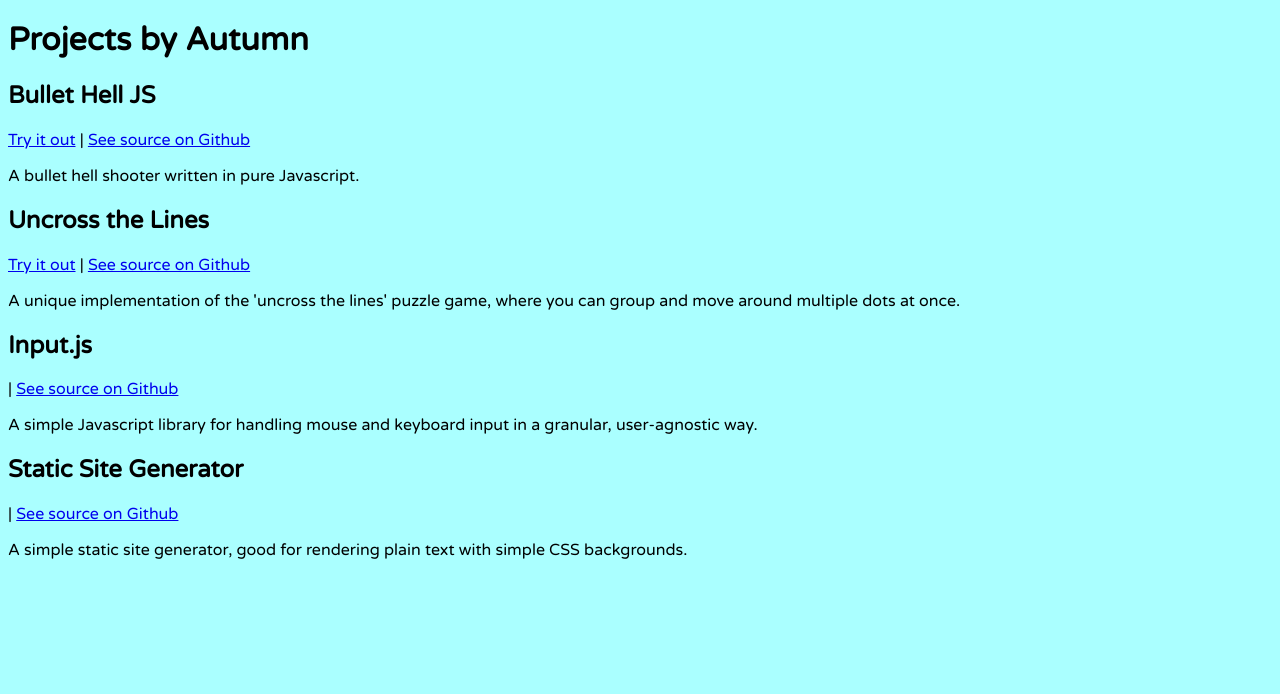
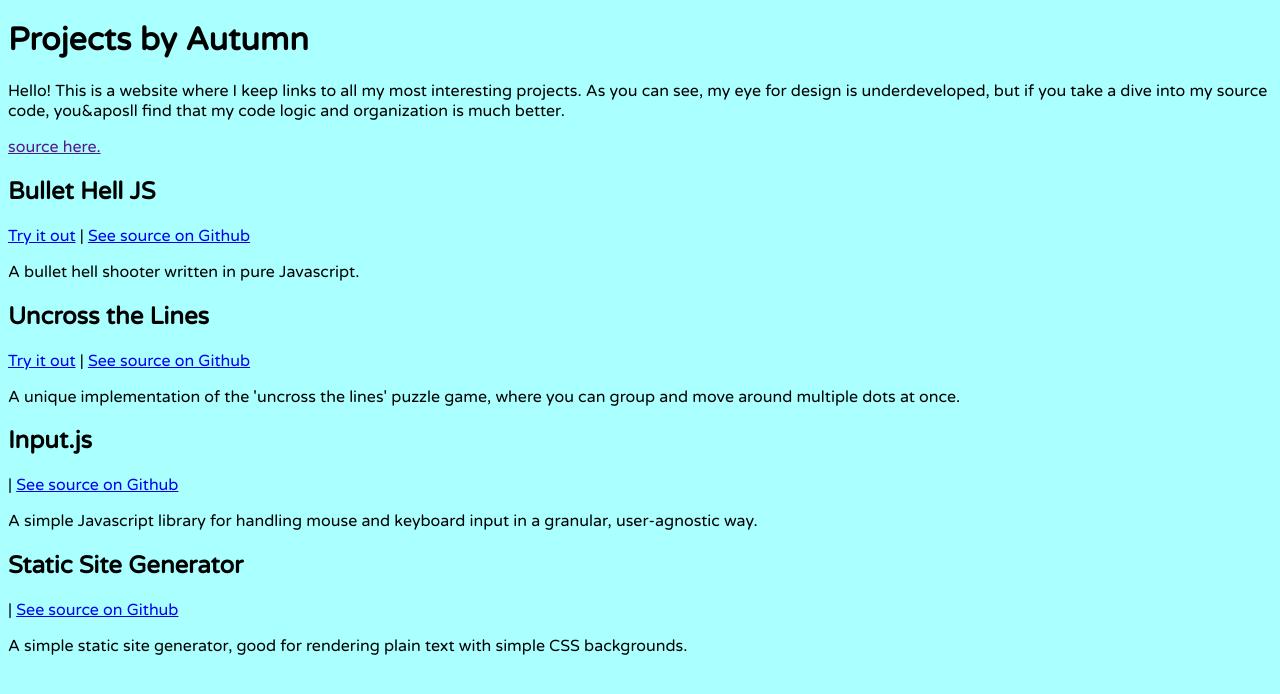
Before and after one commit to jjayeon/my-homepage, a React app: page / in a window 1280 px wide. Shown: the top 694 px of the page. Built offline with nearby package versions, Linux system fonts and the light colour scheme.

Commit message:
little more copy

```diff
--- a/src/App.js
+++ b/src/App.js
@@ -9,6 +9,13 @@ function App() {
   return (
     <div className="App">
       <h1>Projects by Autumn</h1>
+      <p>
+        Hello! This is a website where I keep links to all my most interesting
+        projects. As you can see, my eye for design is underdeveloped, but if
+        you take a dive into my source code, you&aposll find that my code logic
+        and organization is much better.
+      </p>
+      <a href="">source here.</a>
       <Card
         title="Bullet Hell JS"
         copy="A bullet hell shooter written in pure Javascript."
```
